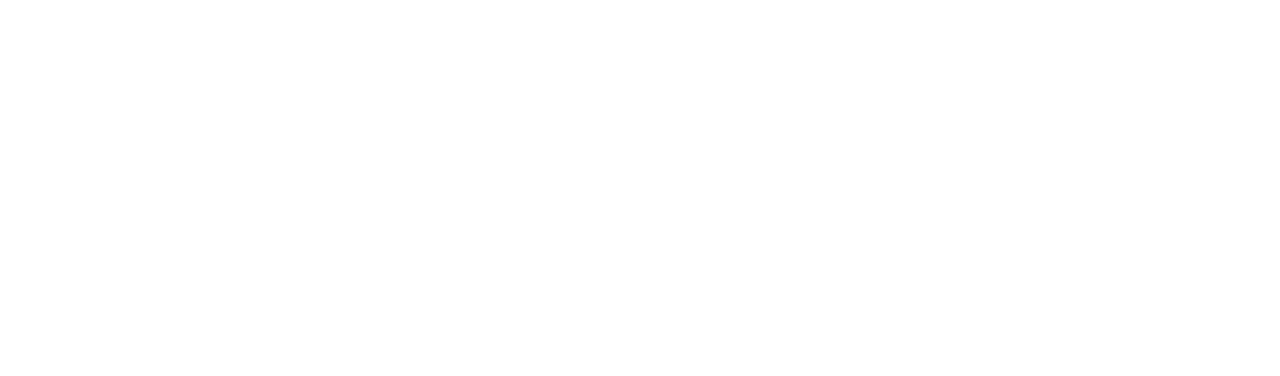
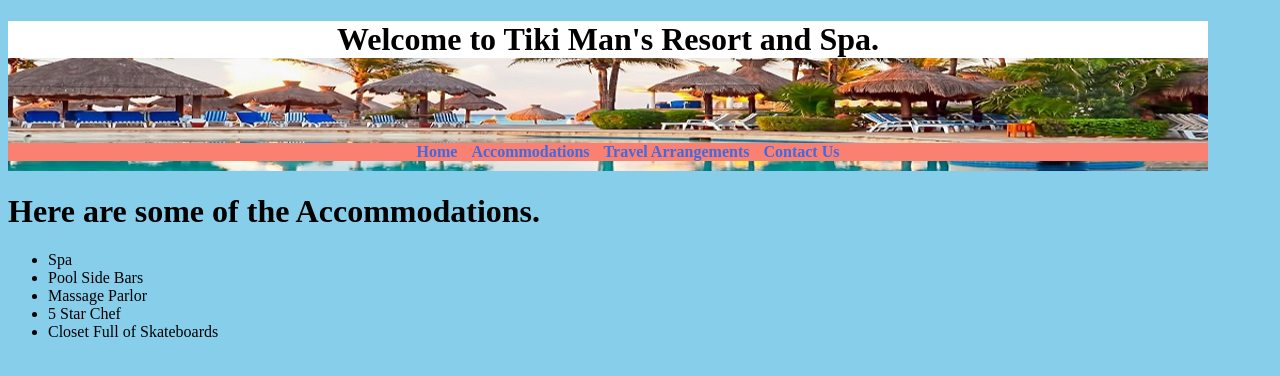
Before and after one commit to CaseyAntoine/resort_project, a plain HTML site: page accommodations.html in a window 1280 px wide. Drawn offline with Linux system fonts and the light colour scheme.

Commit message:
created and linked accommodations page.

```diff
--- a/accommodations.html
+++ b/accommodations.html
@@ -0,0 +1,30 @@
+<!DOCTYPE html>
+<html>
+  <head>
+    <link rel="stylesheet" href="css/styles.css" type="text/css">
+    <title>Accommodations</title>
+  </head>
+  <header>
+    <div id="banner">
+      <h1 id="title">Welcome to Tiki Man's Resort and Spa.</h1>
+      <ul id="nav">
+        <li><a href="index.html">Home</a></li>
+        <li><a href="#">Accommodations</a></li>
+        <li><a href="#">Travel Arrangements</a></li>
+        <li><a href="#">Contact Us</a></li>
+
+      </ul>
+    </div>
+  </header>
+  <body>
+    <h1>Here are some of the Accommodations.</h1>
+    <ul>
+      <li>Spa</li>
+      <li>Pool Side Bars</li>
+      <li>Massage Parlor</li>
+      <li>5 Star Chef</li>
+      <li>Closet Full of Skateboards</li>
+    </ul>
+
+  </body>
+</html>
```
Also changed, not shown: index.html (+1 -1 lines).
